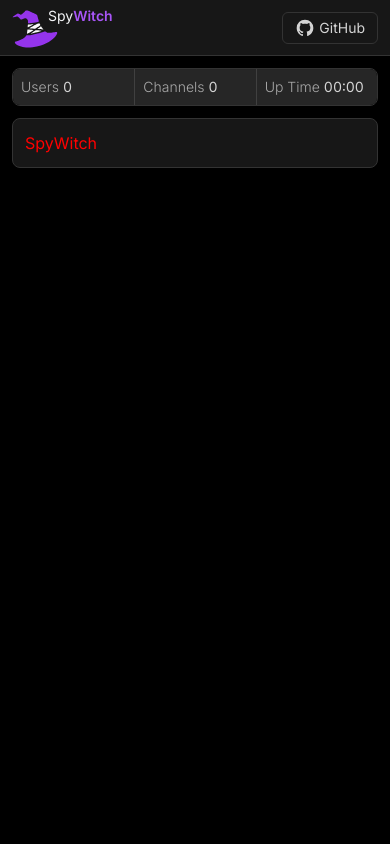
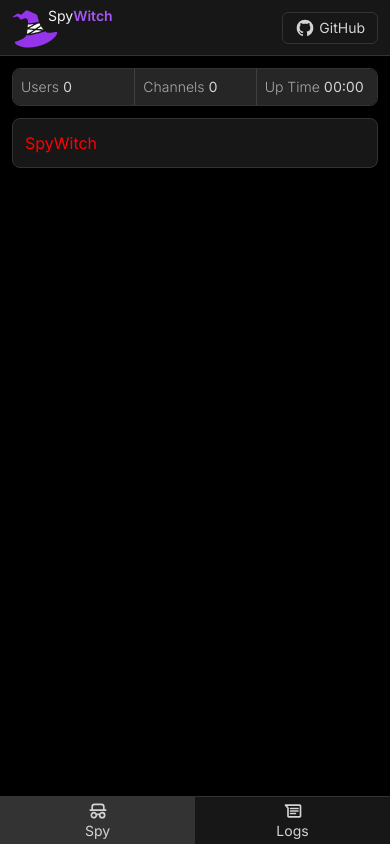
Before and after one commit to seabeya/spywitch, a Next.js app: page / in a window 390 px wide. Built offline with nearby package versions, Linux system fonts and the light colour scheme.

Commit message:
feat: Add mobile navigation component

```diff
--- a/src/app/(root)/layout.tsx
+++ b/src/app/(root)/layout.tsx
@@ -1,6 +1,7 @@
 import AuthorInfo from '@/components/author-info';
 import GitHubBtn from '@/components/github-btn';
 import Logo from '@/components/logo';
+import MobileNavbar from '@/features/navigation/mobile-navbar';
 import Navbar from '@/features/navigation/navbar';
 import Statusbar from '@/features/status/statusbar';
 
@@ -13,7 +14,7 @@ export default function Layout({ children }: { children: React.ReactNode }) {
           <GitHubBtn />
         </div>
       </header>
-      <div className="container mx-auto flex flex-col gap-s-gap p-s-gap lg:flex-row">
+      <div className="container mx-auto mb-s-nav-height flex flex-col gap-s-gap p-s-gap lg:flex-row">
         <div className="sticky top-1 flex w-full flex-col gap-s-gap sm:static lg:max-w-72 xl:max-w-80">
           <Statusbar />
           <Navbar />
@@ -21,6 +22,7 @@ export default function Layout({ children }: { children: React.ReactNode }) {
         </div>
         <main className="flex-1 rounded-lg border border-c-line bg-c-fg p-s-gap">{children}</main>
       </div>
+      <MobileNavbar />
     </>
   );
 }
--- a/src/app/globals.css
+++ b/src/app/globals.css
@@ -5,6 +5,7 @@
 @layer base {
   :root {
     --s-gap: 0.75rem;
+    --s-nav-height: 3rem;
 
     /* Colors: */
     --c-bg: 0 0% 0%; /* black */
--- /dev/null
+++ b/src/components/icons/logs.tsx
@@ -0,0 +1,14 @@
+import { SVGProps } from 'react';
+
+function IconLogs(props: SVGProps<SVGSVGElement>) {
+  return (
+    <svg xmlns="http://www.w3.org/2000/svg" width="1em" height="1em" viewBox="0 0 24 24" {...props}>
+      <path
+        fill="currentColor"
+        d="m5 8.75l-2.75-3.1q-.425-.5-.162-1.075Q2.35 4 3 4h17q.825 0 1.413.588Q22 5.175 22 6v12q0 .825-.587 1.413Q20.825 20 20 20H7q-.825 0-1.412-.587Q5 18.825 5 18ZM5.225 6ZM9 13h9q.425 0 .712-.288Q19 12.425 19 12t-.288-.713Q18.425 11 18 11H9q-.425 0-.712.287Q8 11.575 8 12t.288.712Q8.575 13 9 13Zm0 3h6q.425 0 .713-.288Q16 15.425 16 15t-.287-.713Q15.425 14 15 14H9q-.425 0-.712.287Q8 14.575 8 15t.288.712Q8.575 16 9 16Zm0-6h9q.425 0 .712-.288Q19 9.425 19 9t-.288-.713Q18.425 8 18 8H9q-.425 0-.712.287Q8 8.575 8 9t.288.712Q8.575 10 9 10ZM7 8v10h13V6H5.225Z"
+      ></path>
+    </svg>
+  );
+}
+
+export default IconLogs;
--- /dev/null
+++ b/src/components/icons/spy.tsx
@@ -0,0 +1,14 @@
+import { SVGProps } from 'react';
+
+function IconSpy(props: SVGProps<SVGSVGElement>) {
+  return (
+    <svg xmlns="http://www.w3.org/2000/svg" width="1em" height="1em" viewBox="0 0 24 24" {...props}>
+      <path
+        fill="currentColor"
+        d="M17 13a4 4 0 1 1-4 4h-2a4 4 0 1 1-.535-2h3.07A4 4 0 0 1 17 13M7 15a2 2 0 1 0 0 4a2 2 0 0 0 0-4m10 0a2 2 0 1 0 0 4a2 2 0 0 0 0-4M16 3a4 4 0 0 1 4 4v3h2v2H2v-2h2V7a4 4 0 0 1 4-4zm0 2H8c-1.054 0-2 .95-2 2v3h12V7c0-1.054-.95-2-2-2"
+      ></path>
+    </svg>
+  );
+}
+
+export default IconSpy;
--- /dev/null
+++ b/src/features/navigation/mobile-navbar.tsx
@@ -0,0 +1,39 @@
+'use client';
+
+import Button from '@/components/blocks/button';
+import IconLogs from '@/components/icons/logs';
+import IconSpy from '@/components/icons/spy';
+import { cn } from '@/lib/utils';
+import { SYS_PAGE_GROUPS } from '@/system/pages';
+import { usePathname } from 'next/navigation';
+
+type NavItems = (typeof SYS_PAGE_GROUPS.navbar)[number]['name'];
+
+const pageIcons: Record<NavItems, React.ReactNode> = {
+  spy: <IconSpy className="size-5 shrink-0" />,
+  logs: <IconLogs className="size-5 shrink-0" />,
+};
+
+function MobileNavbar() {
+  const pathname = usePathname();
+
+  return (
+    <nav className="fixed bottom-0 grid h-s-nav-height w-full auto-cols-fr grid-flow-col border-t border-c-line bg-c-fg lg:hidden">
+      {SYS_PAGE_GROUPS.navbar.map((page) => {
+        return (
+          <Button.Link
+            key={page.name}
+            href={page.path}
+            variant={'ghost'}
+            className={cn('flex-col rounded-none', { 'bg-c-secondary-fg': pathname === page.path })}
+          >
+            {pageIcons[page.name]}
+            <span>{page.label}</span>
+          </Button.Link>
+        );
+      })}
+    </nav>
+  );
+}
+
+export default MobileNavbar;
--- a/src/features/navigation/navbar.tsx
+++ b/src/features/navigation/navbar.tsx
@@ -11,7 +11,7 @@ function Navbar() {
 
   return (
     <nav className="hidden flex-col gap-s-gap rounded-lg border border-c-line bg-c-fg p-s-gap lg:flex">
-      {SYS_PAGE_GROUPS.side_nav.map((page) => {
+      {SYS_PAGE_GROUPS.navbar.map((page) => {
         return (
           <Button.Link
             key={page.name}
--- a/src/system/pages.ts
+++ b/src/system/pages.ts
@@ -12,7 +12,7 @@ const SYS_PAGES = {
 } as const;
 
 const SYS_PAGE_GROUPS = {
-  side_nav: [SYS_PAGES.spy, SYS_PAGES.logs],
+  navbar: [SYS_PAGES.spy, SYS_PAGES.logs],
 };
 
 export { SYS_PAGES, SYS_PAGE_GROUPS };
--- a/tailwind.config.ts
+++ b/tailwind.config.ts
@@ -29,6 +29,7 @@ export default {
       },
       spacing: {
         's-gap': 'var(--s-gap)',
+        's-nav-height': 'var(--s-nav-height)',
       },
     },
     container: {
```
